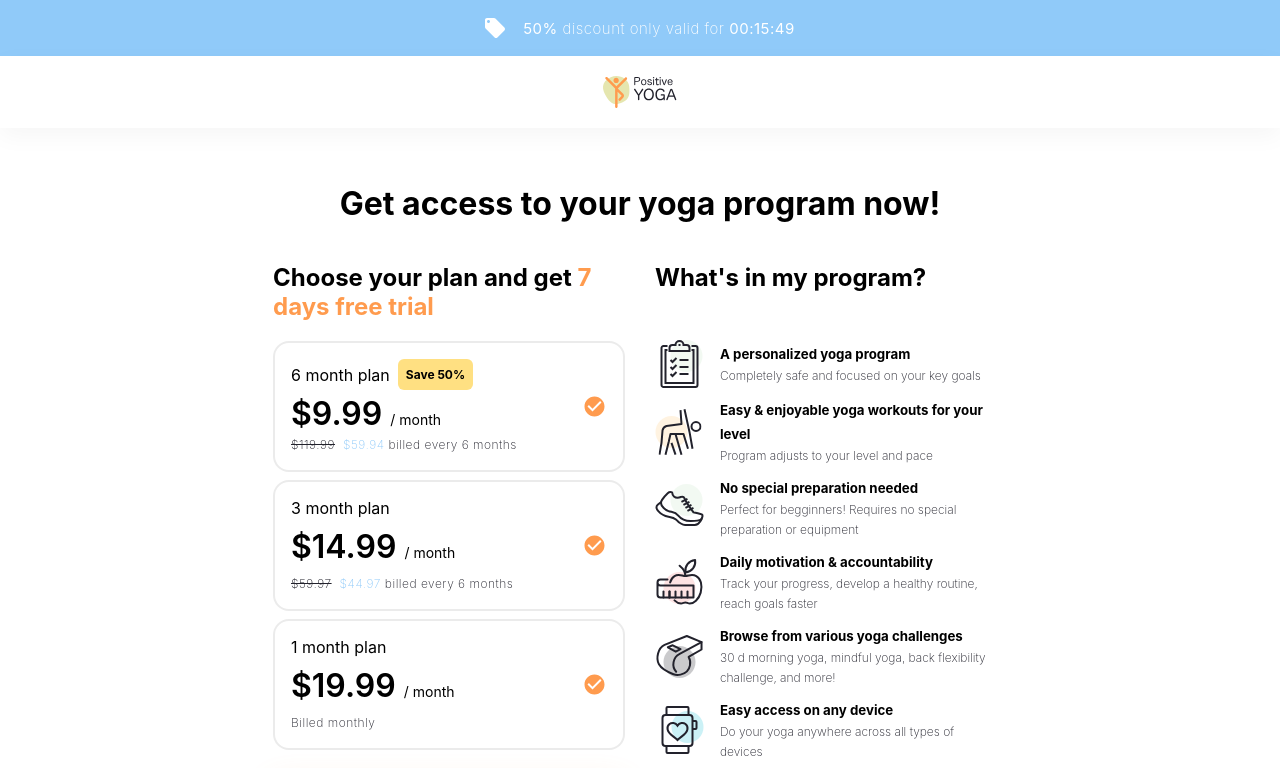
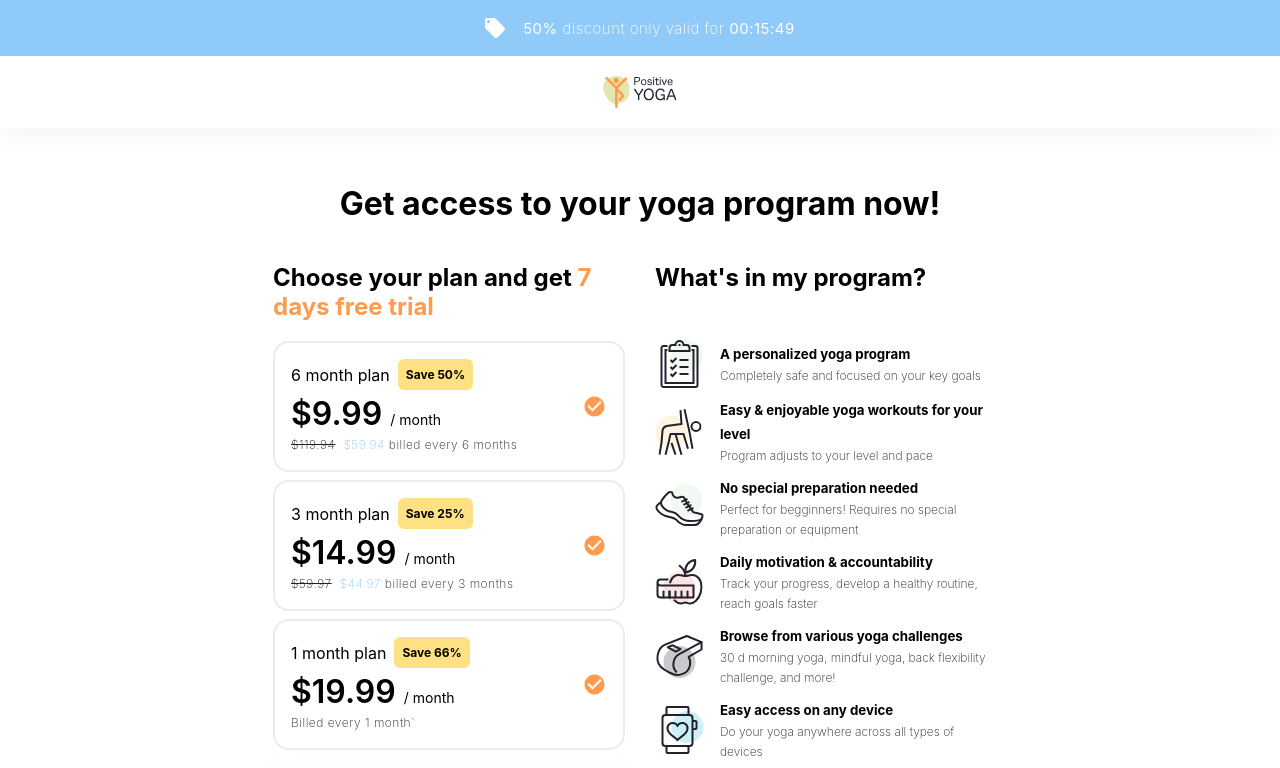
Before and after one commit to JustasTitovec/positive-yoga, a React (Create React App) app: page / in a window 1280 px wide. Shown: the top 768 px of the page. Built offline with nearby package versions, Linux system fonts and the light colour scheme.

Commit message:
pricing item update

```diff
--- a/src/components/QuestionItem.js
+++ b/src/components/QuestionItem.js
@@ -11,7 +11,7 @@ const Question = styled.div`
   padding: 16px;
   cursor: pointer;
   @media (max-width: 768px) {
-    width: 100%;
+    width: 740px;
   }
 
   p {
--- a/src/components/SubscriptionPricing.js
+++ b/src/components/SubscriptionPricing.js
@@ -21,7 +21,6 @@ const Option = styled.div`
     display: flex;
     flex-direction: column;
     justify-content: space-between;
-
     p {
       margin: 0;
       text-align: left;
@@ -69,19 +68,46 @@ const Option = styled.div`
   }
 `;
 
-const SubscriptionPricingITem = ({ children }) => {
-  const [clicked, setClicked] = useState(false);
+const SubscriptionPricingITem = ({
+  planDuration,
+  monthPrice,
+  checkImg,
+  priceWithoutDiscount,
+}) => {
+  return (
+    <Option>
+      <div className="plans">
+        <h5>
+          {planDuration} month plan{' '}
+          <span>
+            Save{' '}
+            {Math.abs(
+              Math.ceil(
+                (planDuration * monthPrice * 100) / priceWithoutDiscount - 100
+              )
+            )}
+            %
+          </span>
+        </h5>
+        <h2>
+          <span>${monthPrice} </span>/ month
+        </h2>
 
-  const toggle = (index) => {
-    if (clicked) {
-      //if clicked question is already active, then close it
-      return setClicked(null);
-    }
-
-    setClicked(index);
-  };
-
-  return <Option>{children}</Option>;
+        {planDuration > 1 ? (
+          <p>
+            <del>${priceWithoutDiscount}</del>
+            <span>${planDuration * monthPrice}</span> billed every{' '}
+            {planDuration} months
+          </p>
+        ) : (
+          <p>Billed every {planDuration} month`</p>
+        )}
+      </div>
+      <div className="check">
+        <img src={checkImg} alt="check" />
+      </div>
+    </Option>
+  );
 };
 
 export default SubscriptionPricingITem;
--- a/src/components/Subscriptions.js
+++ b/src/components/Subscriptions.js
@@ -1,4 +1,4 @@
-import React from 'react';
+import React, { useState } from 'react';
 import styled from 'styled-components';
 import SubscriptionPricingITem from './SubscriptionPricing';
 import Button from './Button';
@@ -92,50 +92,30 @@ const Subscriptions = ({ title }) => {
           <h3>
             Choose your plan and get <span>7 days free trial</span>
           </h3>
-          <SubscriptionPricingITem onClick={(e) => console.log('clicked 1')}>
-            <div className="plans">
-              <h5>
-                6 month plan <span>Save 50% </span>
-              </h5>
-              <h2>
-                <span>$9.99 </span>/ month
-              </h2>
-              <p>
-                <del>$119.99</del>
-                <span>$59.94</span> billed every 6 months
-              </p>
-            </div>
-            <div className="check">
-              <img src={check} alt="check" />
-            </div>
-          </SubscriptionPricingITem>
-          <SubscriptionPricingITem onClick={(e) => console.log('clicked 2')}>
-            <div className="plans">
-              <h5>3 month plan</h5>
-              <h2>
-                <span>$14.99 </span>/ month
-              </h2>
-              <p>
-                <del>$59.97</del>
-                <span>$44.97</span> billed every 6 months
-              </p>
-            </div>
-            <div className="check">
-              <img src={check} alt="check" />
-            </div>
-          </SubscriptionPricingITem>
-          <SubscriptionPricingITem onClick={(e) => console.log('clicked 3')}>
-            <div className="plans">
-              <h5>1 month plan</h5>
-              <h2>
-                <span>$19.99 </span>/ month
-              </h2>
-              <p>Billed monthly</p>
-            </div>
-            <div className="check">
-              <img src={check} alt="check" />
-            </div>
-          </SubscriptionPricingITem>
+          <SubscriptionPricingITem
+            planDuration={6}
+            monthPrice={9.99}
+            checkImg={check}
+            priceWithoutDiscount={119.94}
+            index={1}
+          />
+
+          <SubscriptionPricingITem
+            planDuration={3}
+            monthPrice={14.99}
+            checkImg={check}
+            priceWithoutDiscount={59.97}
+            index={2}
+          />
+
+          <SubscriptionPricingITem
+            planDuration={1}
+            monthPrice={19.99}
+            checkImg={check}
+            priceWithoutDiscount={59.97}
+            index={3}
+          />
+
           <Button label="Get your plan" primary />
           <p>
             Your free trial will automatically become a paid subscription on the
```
